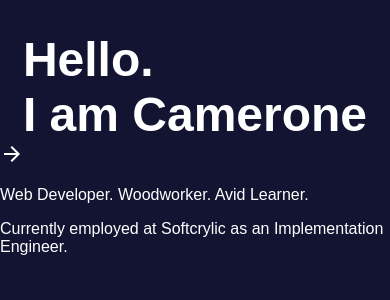
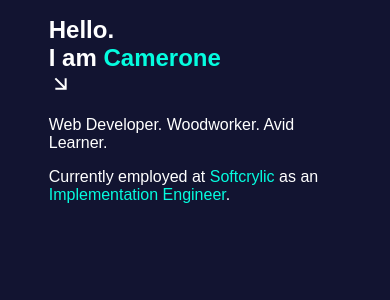
Before and after one commit to Cjstoney/portfolio_react, a React (Create React App) app: page / in a window 390 px wide. Shown: the top 300 px of the page. Built offline with nearby package versions, Linux system fonts and the light colour scheme.

Commit message:
style: update to mobile styles

```diff
--- a/src/components/about/about.css
+++ b/src/components/about/about.css
@@ -1,6 +1,6 @@
 .about-content {
   display: grid;
-  grid-template-columns: 1fr 1fr 1fr;
+  grid-template-columns: 1fr;
   grid-template-rows: auto auto auto;
   max-height: 100%;
   width: 100%;
@@ -13,55 +13,18 @@
   grid-column: 2;
   grid-row: 1;
   justify-self: self-start;
-  z-index: 2;
 }
 
-svg {
-  grid-column: 1;
-  grid-column-end: span 3;
-  grid-row: 1;
-  justify-self: self-start;
-  align-self: center;
-  z-index: 1;
-}
-.form-container {
-  display: flex;
-  justify-content: center;
-  grid-column-start: 1;
-  grid-column-end: 4;
-  background-color: #2e5258;
-}
-.bio {
-  grid-column-start: 1;
-  grid-column-end: span 3;
-  grid-row: 3;
-  font-size: 1.5em;
-  color: white;
-  margin: 0;
-  max-width: 90vw;
-  padding-left: 5%;
-  padding-right: 5%;
-  padding-top: 3%;
-  padding-bottom: 5%;
-  background-color: #2e5258;
-}
-
-.visually-hidden {
-  border: 0;
-  clip: rect(0 0 0 0);
-  height: -1px;
-  margin: -1px;
-  overflow: hidden;
-  padding: 0;
-  position: absolute;
-  width: 1px;
+.text-accent-color,
+.name {
+  color: #05fcdf;
 }
 
 @media only screen and (max-width: 600px) {
   .about-content {
     display: grid;
-    grid-template-columns: 1fr;
-    grid-template-rows: auto auto auto auto;
+    grid-template-columns: 1fr 3fr 3fr 1fr;
+    grid-template-rows: auto auto;
     max-height: 100%;
     width: 100vw;
     font-size: 1rem;
@@ -69,29 +32,19 @@ svg {
 
   .introduction {
     align-self: center;
-    grid-column: 1;
+    grid-column-start: 2;
+    grid-column-end: 4;
     grid-row: 1;
-    justify-self: center;
-    z-index: 2;
-    font-size: 3rem;
+    justify-self: start;
+    font-size: 1.5rem;
     margin-bottom: 0;
   }
-
-  .bio {
-    grid-column-start: 1;
-    grid-row: 3;
-    font-size: 1.2em;
-    justify-self: center;
-    color: white;
-    padding-top: 15%;
-    padding-bottom: 25%;
-    margin: 0;
-    background-color: #406269;
-    background: linear-gradient(#2e5258 60%, #9da7c1);
-    width: 100%;
+  .small-text-container {
+    grid-column-start: 2;
+    grid-column-end: 4;
+    grid-row: 2;
   }
-
-  svg {
-    height: auto;
+  .arrow-icon {
+    transform: rotate(45deg);
   }
 }
```
